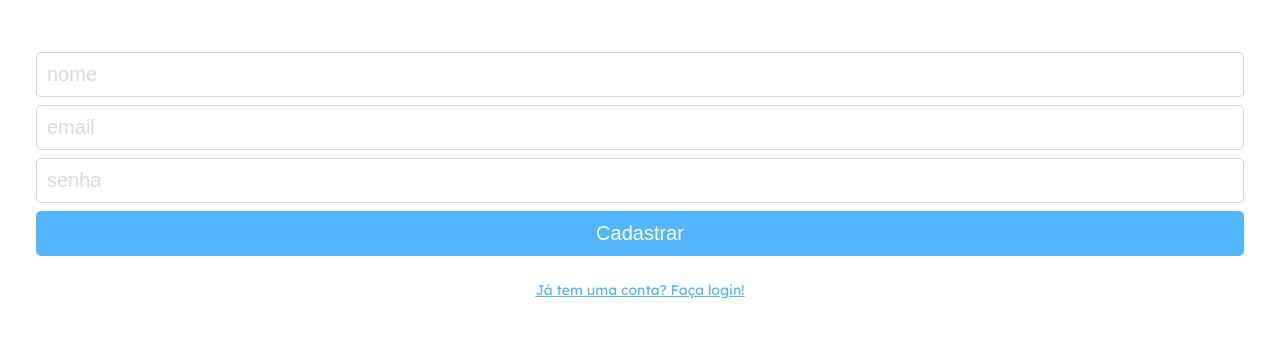
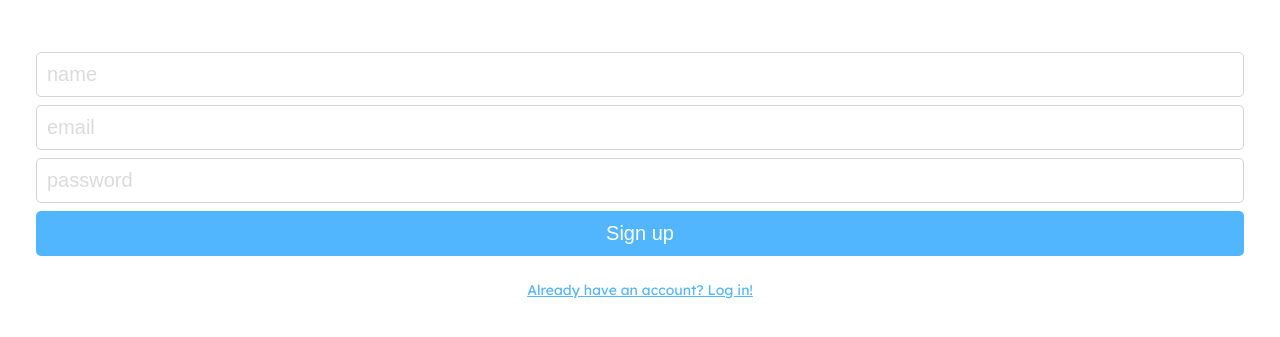
Before and after one commit to GuiCintra27/Track-it, a Next.js app: page /sign-up in a window 1280 px wide. Shown: the part 331-668 px from the top of the page. Built offline with nearby package versions, Linux system fonts and the light colour scheme; no server answers.

Commit message:
feat: translation of auth pages

```diff
--- a/src/app/layout.tsx
+++ b/src/app/layout.tsx
@@ -1,15 +1,15 @@
 "use client";
 
 import { Provider } from "react-redux";
+import { useEffect } from "react";
 import { Lexend_Deca } from "next/font/google";
+import { I18nextProvider } from "react-i18next";
 import { QueryClient, QueryClientProvider } from "@tanstack/react-query";
 
 import i18n from "@/lib/i18n";
 import { store } from "@/global/store";
 import GlobalStyle from "@/global/globalStyle";
 import StyledComponentsRegistry from "../lib/registry";
-import { useEffect } from "react";
-import { I18nextProvider } from "react-i18next";
 
 const lexendDeca = Lexend_Deca({
   weight: ["400", "500", "600", "700"],
--- a/src/app/sign-up/page.tsx
+++ b/src/app/sign-up/page.tsx
@@ -3,6 +3,7 @@
 import Link from "next/link";
 import { useDispatch } from "react-redux";
 import { useRouter } from "next/navigation";
+import { useTranslation } from "react-i18next";
 import { zodResolver } from "@hookform/resolvers/zod";
 import { FormProvider, useForm } from "react-hook-form";
 
@@ -15,6 +16,7 @@ import { handleSignUpForm } from "@/components/infra/fetch-logic/auth";
 import { AuthLayout } from "../../components/common/layouts/authLayout";
 
 export default function SignUp() {
+  const {t} = useTranslation();
   const dispatch = useDispatch();
   const { signInData, signIn, signUp } = useAuthApi();
   const router = useRouter();
@@ -53,22 +55,22 @@ export default function SignUp() {
             handleSignUpForm({ data, ...signUpFormProps })
           )}
         >
-          <Form.Input name="name" type="text" placeholder="nome" />
+          <Form.Input name="name" type="text" placeholder={t("auth.name")} />
           <Form.Error field="name" />
 
-          <Form.Input name="email" type="email" placeholder="email" />
+          <Form.Input name="email" type="email" placeholder={t("auth.email")} />
           <Form.Error field="email" />
 
-          <Form.Input name="password" type="password" placeholder="senha" />
+          <Form.Input name="password" type="password" placeholder={t("auth.password")} />
           <Form.Error field="password" />
 
           <Form.Button disabled={isSubmitting} type="submit">
-            Cadastrar
+          {t("auth.sign-up")}
           </Form.Button>
         </Form.Root>
       </FormProvider>
 
-      <Link href={"/sign-in"}>Já tem uma conta? Faça login!</Link>
+      <Link href={"/sign-in"}>{t("auth.have-account")}</Link>
     </AuthLayout>
   );
 }
--- a/src/lib/translations/en.json
+++ b/src/lib/translations/en.json
@@ -19,6 +19,15 @@
       "habits": "Habits",
       "progress-bar": "Today",
       "history": "History"
+    },
+    "auth": {
+      "name": "name",
+      "email": "email",
+      "password": "password",
+      "sign-in": "Log in",
+      "sign-up": "Sign up",
+      "create-account": "Don't have an account? Sign up!",
+      "have-account": "Already have an account? Log in!"
     },
     "home": {
       "sign-in-error": "It looks like there was an error loading the habits, try reloading the page :)",
--- a/src/lib/translations/pt.json
+++ b/src/lib/translations/pt.json
@@ -19,6 +19,15 @@
       "habits": "Hábitos",
       "progress-bar": "Hoje",
       "history": "Histórico"
+    },
+    "auth": {
+      "name": "nome",
+      "email": "email",
+      "password": "senha",
+      "sign-in": "Entrar",
+      "sign-up": "Cadastrar",
+      "create-account": "Não tem uma conta? Cadastre-se!",
+      "have-account": "Já tem uma conta? Faça login!"
     },
     "home": {
       "sign-in-error": "Parece que houve um erro ao carregar os hábitos, tente recarregar a página :)",
```
Also changed, not shown: src/app/sign-in/page.tsx (+6 -4 lines).
